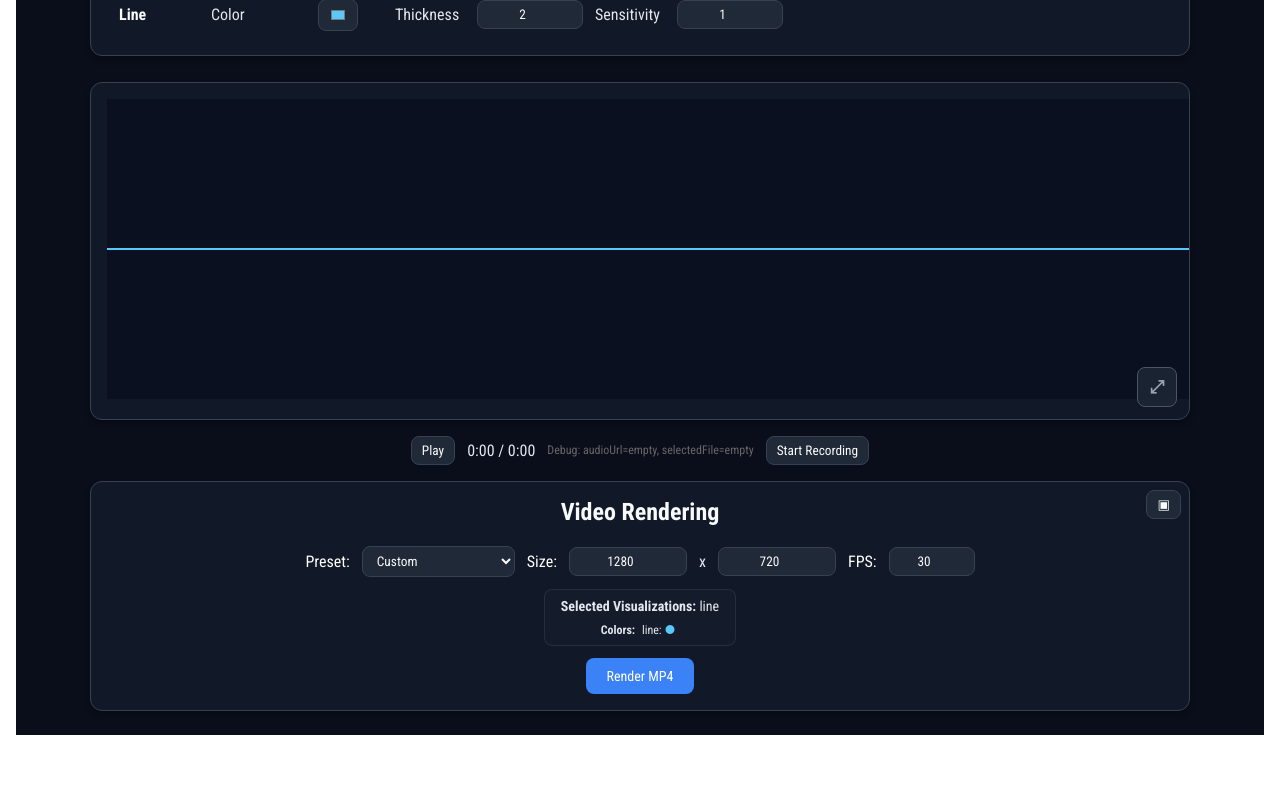
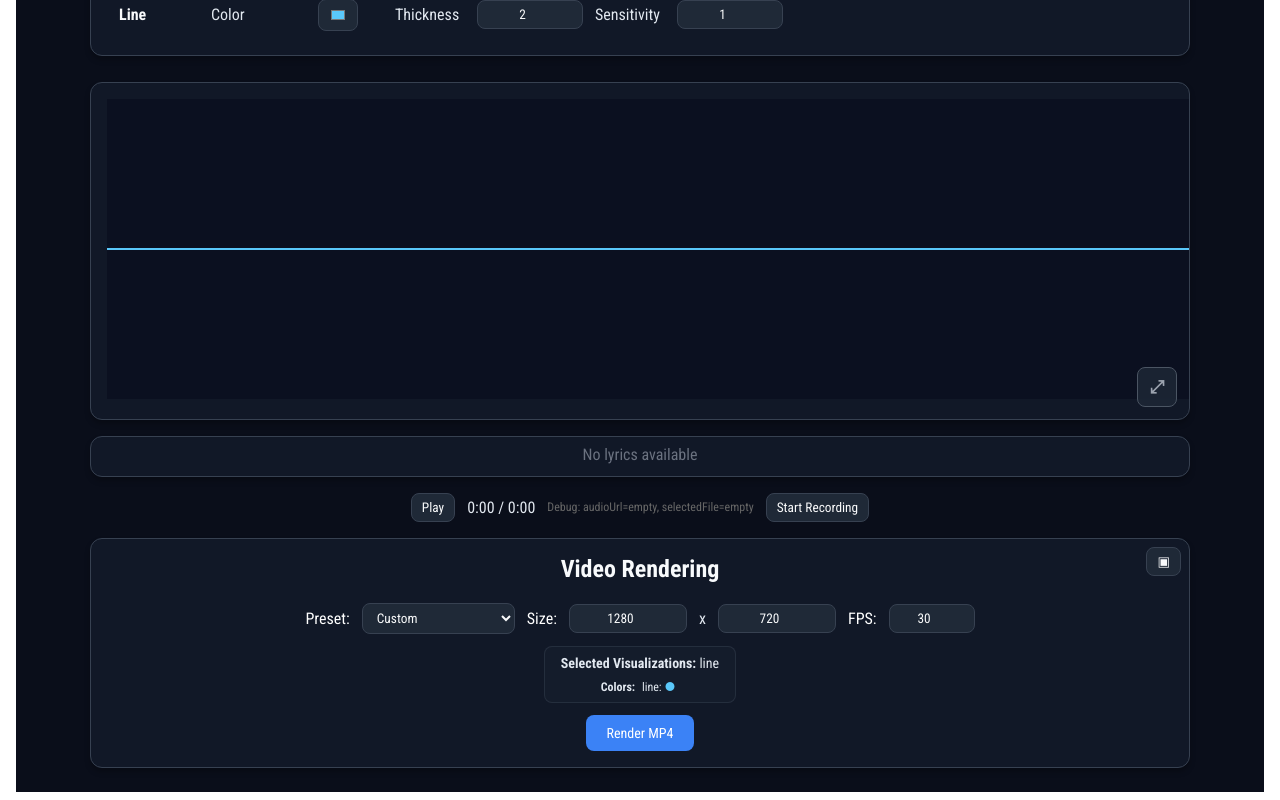
Before and after one commit to gideok/sound-wave-app, a React (Vite) app in the folder frontend/: page / in a window 1280 px wide. Shown: the part 1477-2277 px from the top of the page. Before the commit the page ends 2220 px from the top, so only its background shows below. Built offline with nearby package versions, Linux system fonts and the light colour scheme; no server answers; a web font is replaced by a local one.

Commit message:
캔버스 아래 가사영역 고정

```diff
--- a/frontend/src/App.jsx
+++ b/frontend/src/App.jsx
@@ -38,7 +38,6 @@ function App() {
   const [colLyrics, setColLyrics] = useState(false)
   const [colAlign, setColAlign] = useState(false)
   const [colVisualGroup, setColVisualGroup] = useState(false)
-  const [colLyricLine, setColLyricLine] = useState(false)
   const [colControls] = useState(false)
   const [colRender] = useState(false)
   const [colPlayer] = useState(false)
@@ -81,7 +80,7 @@ function App() {
     setColLyrics(newState)
     setColAlign(newState)
     setColVisualGroup(newState)
-    setColLyricLine(newState)
+    // colLyricLine is excluded from global collapse/expand
   }, [allCollapsed])
 
   useEffect(() => {
@@ -372,8 +371,6 @@ function App() {
       <LyricsDisplay
         parsedLrc={lyricsProcessing.parsedLrc}
         audioRef={audioPlayer.audioRef}
-        isCollapsed={colLyricLine}
-        onToggleCollapse={() => setColLyricLine(true)}
       />
 
       <AudioControls
--- a/frontend/src/components/LyricsDisplay.jsx
+++ b/frontend/src/components/LyricsDisplay.jsx
@@ -1,12 +1,14 @@
 import React from 'react'
 
-const LyricsDisplay = ({ parsedLrc, audioRef, isCollapsed, onToggleCollapse }) => {
-  if (parsedLrc.length === 0 || isCollapsed) return null
-
+const LyricsDisplay = ({ parsedLrc, audioRef }) => {
+  // Always show the lyrics area, regardless of lyrics availability
   return (
-    <div className="section-card unified-width" style={{ textAlign: 'center', paddingTop: 8, paddingBottom: 12, position: 'relative' }}>
-      <button style={{ position: 'absolute', top: 8, right: 8 }} onClick={onToggleCollapse} title={'Collapse'}>▣</button>
-      {(() => {
+    <div className="section-card unified-width" style={{ textAlign: 'center', paddingTop: 8, paddingBottom: 12 }}>
+      {parsedLrc.length === 0 ? (
+        <div style={{ color: '#6B7280', fontSize: 16, fontWeight: 500 }}>
+          No lyrics available
+        </div>
+      ) : (() => {
         let idx = -1
         for (let i = 0; i < parsedLrc.length; i++) {
           if (parsedLrc[i].time <= (audioRef.current?.currentTime || 0)) idx = i
```
